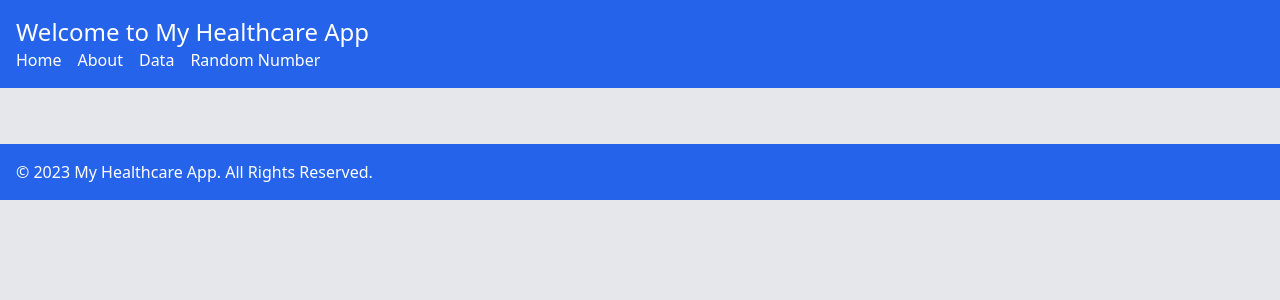
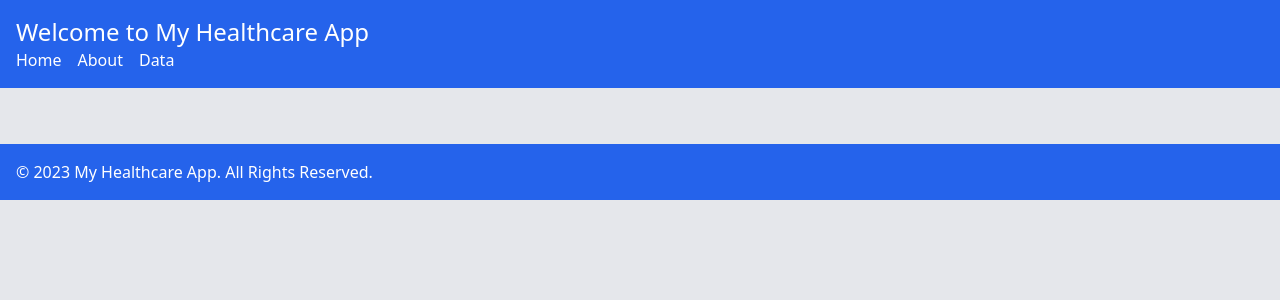
Before and after one commit to daniloui001/azure_flask_deployment, a Flask app: page / in a window 1280 px wide. Shown: the top 300 px of the page. Run offline with Flask 3, Linux system fonts and the light colour scheme; parts of the project's set-up code (start-up, migrations or seed data) failed here and were passed over.

Commit message:
trying to troubleshoot

```diff
--- a/templates/base.html
+++ b/templates/base.html
@@ -19,7 +19,6 @@
                 <li><a href="/" class="hover:underline">Home</a></li>
                 <li><a href="/about" class="hover:underline">About</a></li>
                 <li><a href="/data" class="hover:underline">Data</a></li>
-                <li><a href="/randomnumber" class="hover:underline">Random Number</a></li>
             </ul>
         </nav>
     </header>
```
